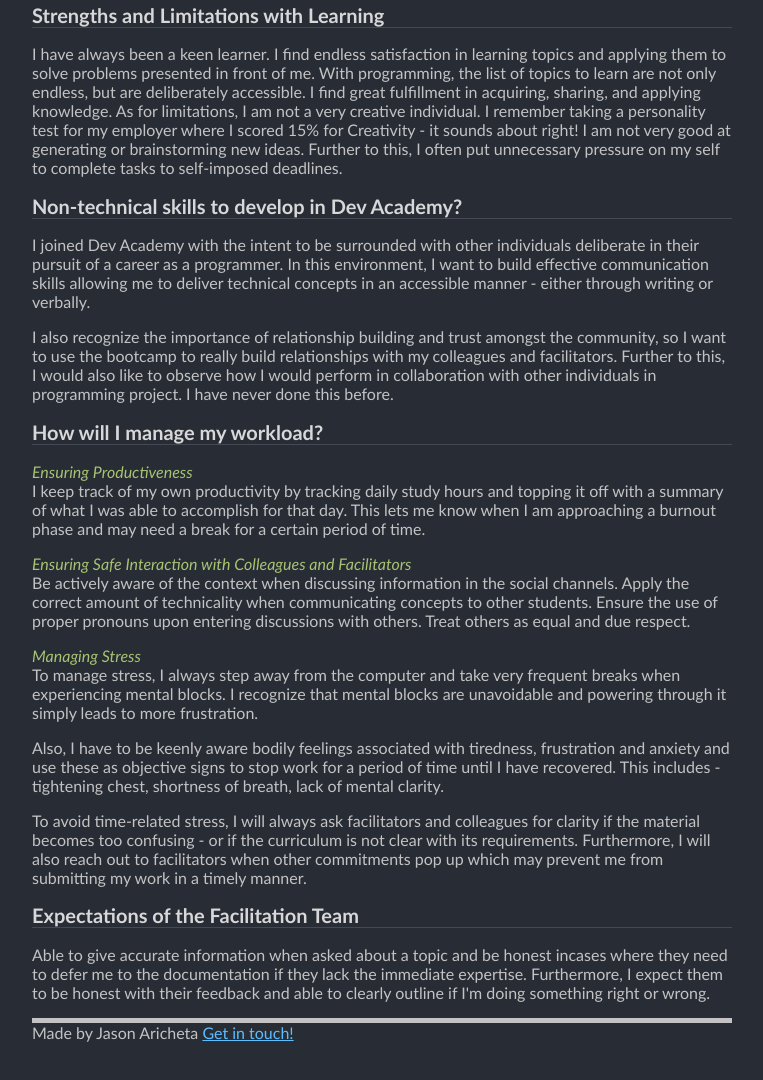
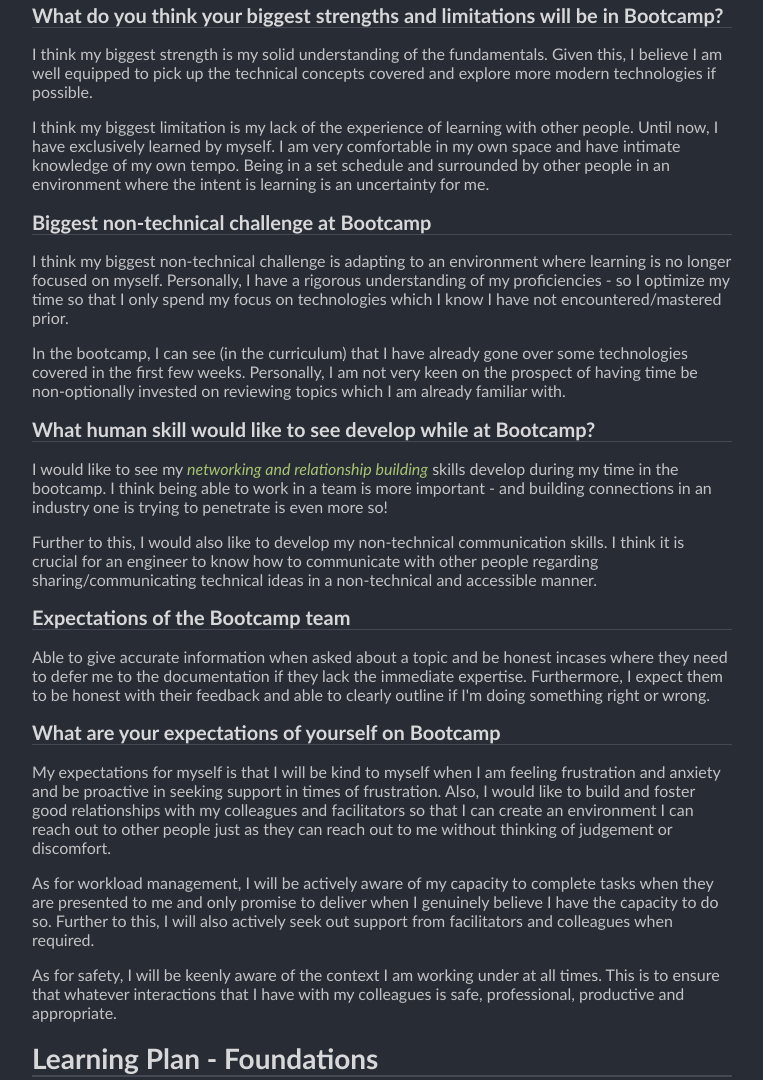
Before and after one commit to neebs12/neebs12.github.io, a plain HTML site: page blog/learning-plan.html in a window 1280 px wide. Shown: the part 408-1488 px from the top of the page, without its empty margins (258-1021 px from the left). Before the commit the page ends 1450 px from the top, so only its background shows below. Drawn offline with Linux system fonts and the light colour scheme.

Commit message:
learning plan updated with bootcamp section

```diff
--- a/blog/learning-plan.html
+++ b/blog/learning-plan.html
@@ -9,10 +9,54 @@
   <body>
     <main>
       <img src="/images/learning-plan-banner.png" alt="Banner" id="banner">
-      <h1>Learning Plan</h1>
+      <h1>Learning Plan - Bootcamp</h1>
 
       <h2>Long Term Career Goal</h2>
-      <p>My long term goal is to work on <em>high-impact SaaS applications as a Software Engineer</em>. I love problem solving and, in programming, there is no shortage of that. Ultimately, I want to be in a field that I am passionate at while being able to financially support my family and extended family in the Philippines.</p>
+      <p>
+        My long term goal is to work on <em>high-impact SaaS applications as a Software Engineer</em>. I love problem solving and, in programming, there is no shortage of that. Ultimately, I want to be in a field that I am passionate at while being able to financially support my family and extended family in the Philippines.
+      </p>
+
+      <h2>What do you think your biggest strengths and limitations will be in Bootcamp?</h2>
+      <p>
+        I think my biggest strength is my solid understanding of the fundamentals. Given this, I believe I am well equipped to pick up the technical concepts covered and explore more modern technologies if possible.
+      </p>
+      <p>
+        I think my biggest limitation is my lack of the experience of learning with other people. Until now, I have exclusively learned by myself. I am very comfortable in my own space and have intimate knowledge of my own tempo. Being in a set schedule and surrounded by other people in an environment where the intent is learning is an uncertainty for me.
+      </p>
+
+      <h2>Biggest non-technical challenge at Bootcamp</h2>
+      <p>
+        I think my biggest non-technical challenge is adapting to an environment where learning is no longer focused on myself. Personally, I have a rigorous understanding of my proficiencies - so I optimize my time so that I only spend my focus on technologies which I know I have not encountered/mastered prior.
+      </p>
+      <p>
+        In the bootcamp, I can see (in the curriculum) that I have already gone over some technologies covered in the first few weeks. Personally, I am not very keen on the prospect of having time be non-optionally invested on reviewing topics which I am already familiar with.
+      </p>
+
+      <h2>What human skill would like to see develop while at Bootcamp?</h2>
+      <p>
+        I would like to see my <em>networking and relationship building</em> skills develop during my time in the bootcamp. I think being able to work in a team is more important - and building connections in an industry one is trying to penetrate is even more so!
+      </p>
+      <p>
+        Further to this, I would also like to develop my non-technical communication skills. I think it is crucial for an engineer to know how to communicate with other people regarding sharing/communicating technical ideas in a non-technical and accessible manner.
+      </p>
+
+      <h2>Expectations of the Bootcamp team</h2>
+      <p>
+        Able to give accurate information when asked about a topic and be honest incases where they need to defer me to the documentation if they lack the immediate expertise. Furthermore, I expect them to be honest with their feedback and able to clearly outline if I&#39;m doing something right or wrong.
+      </p>
+
+      <h2>What are your expectations of yourself on Bootcamp</h2>
+      <p>
+        My expectations for myself is that I will be kind to myself when I am feeling frustration and anxiety and be proactive in seeking support in times of frustration. Also, I would like to build and foster good relationships with my colleagues and facilitators so that I can create an environment I can reach out to other people just as they can reach out to me without thinking of judgement or discomfort.
+      </p>
+      <p>
+        As for workload management, I will be actively aware of my capacity to complete tasks when they are presented to me and only promise to deliver when I genuinely believe I have the capacity to do so. Further to this, I will also actively seek out support from facilitators and colleagues when required.
+      </p>
+      <p>
+        As for safety, I will be keenly aware of the context I am working under at all times. This is to ensure that whatever interactions that I have with my colleagues is safe, professional, productive and appropriate.
+      </p>
+
+      <h1>Learning Plan - Foundations</h1>
 
       <h2>Strengths and Limitations with Learning</h2>
       <p>I have always been a keen learner. I find endless satisfaction in learning topics and applying them to solve problems presented in front of me. With programming, the list of topics to learn are not only endless, but are deliberately accessible. I find great fulfillment in acquiring, sharing, and applying knowledge. As for limitations, I am not a very creative individual. I remember taking a personality test for my employer where I scored 15% for Creativity - it sounds about right! I am not very good at generating or brainstorming new ideas. Further to this, I often put unnecessary pressure on my self to complete tasks to self-imposed deadlines.</p>
```
